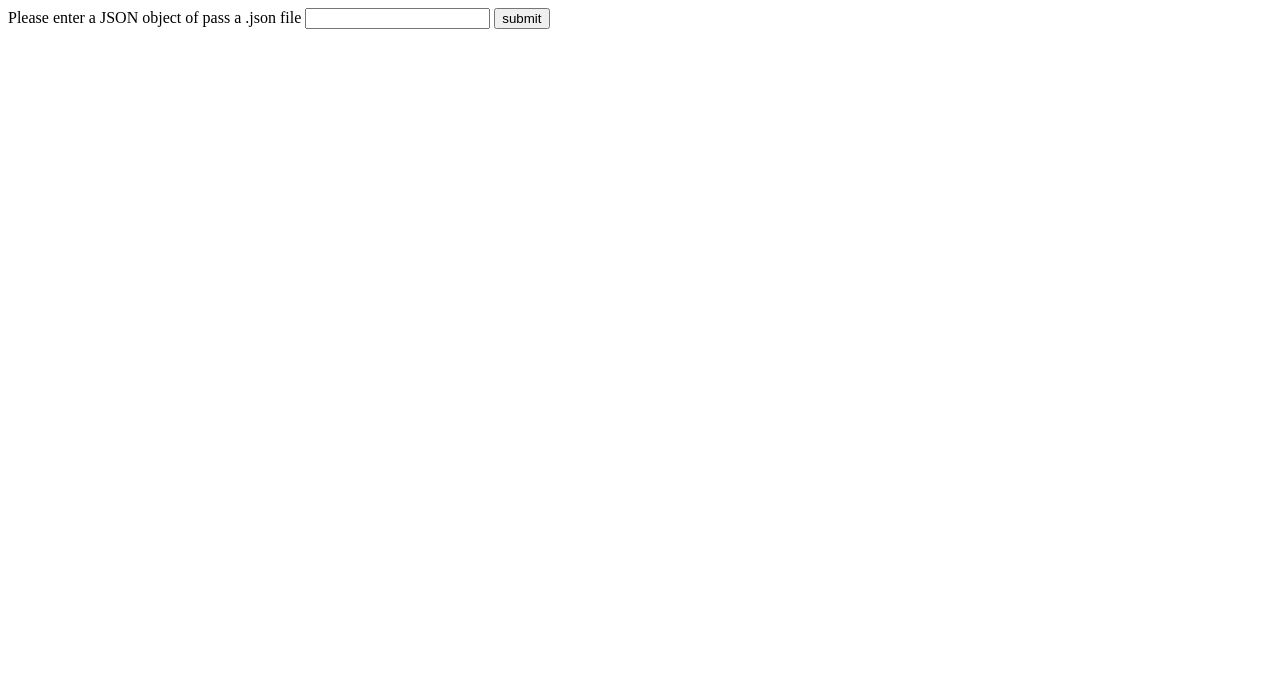
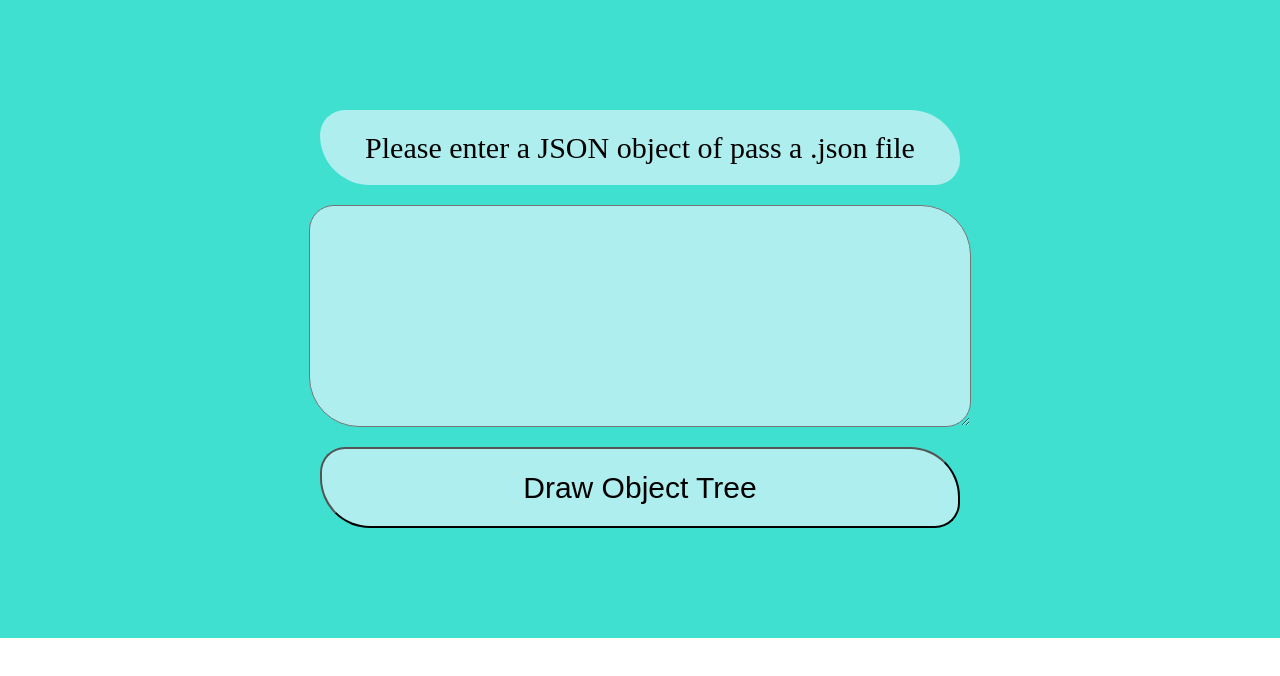
Before and after one commit to Eliajn/challenge, a plain HTML site: page index.html in a window 1280 px wide. Drawn offline with Linux system fonts and the light colour scheme.

Commit message:
add js folder, and files: createree, main, node

```diff
--- a/css/styles.css
+++ b/css/styles.css
@@ -1,10 +1,41 @@
-.form-wrapper > div{
-    padding: 1em;
+body{
+    margin:0px;
 }
-
-.form-wrapper{
+.wrapper{
     display: flex;
     flex-direction: column;
     justify-content: center;
-    width: 100%;
+    align-items: center;
+    padding-top: 100px;
+    padding-bottom: 100px;
+    background-color: #40E0D0;
+
 }
+.wrapper > label {
+    background-color: #AFEEEE;
+    width: 50%;
+    margin: 10px;
+    text-align: center;
+    line-height: 75px;
+    font-size: 30px;
+    border-radius: 25px 50px;
+}
+.wrapper > input {
+    background-color: #AFEEEE;
+    width: 50%;
+    margin: 10px;
+    text-align: center;
+    line-height: 75px;
+    font-size: 30px;
+    border-radius: 25px 50px;
+}
+.wrapper > textarea {
+    background-color: #AFEEEE;
+    width: 50%;
+    margin: 10px;
+    padding: 10px;
+    line-height: 20px;
+    font-size: 20px;
+    border-radius: 25px 50px;
+    height:200px;
+}
--- a/index.html
+++ b/index.html
@@ -10,9 +10,12 @@
 <body>
     <div class="wrapper">
         <label for="">Please enter a JSON object of pass a .json file</label>
-        <input type="text" id="jsonObject" name="jsonObject">
-        <input type="button" onclick="submit_by_tag()" value="submit">
+        <textarea class="input" type="text" id="jsonObject" name="jsonObject"></textarea>
+        <input class="button" type="button" onclick="submit_by_tag()" value="Draw Object Tree">
     </div>
-<script src="app.js"></script>
+    <div class="tree">
+
+    </div>
+<script src="./js/app.js"></script>
 </body>
 </html>
```
Also changed, not shown: js/app.js (renamed from app.js), js/createtree.js (added), js/main.js (added), js/node.js (added).
